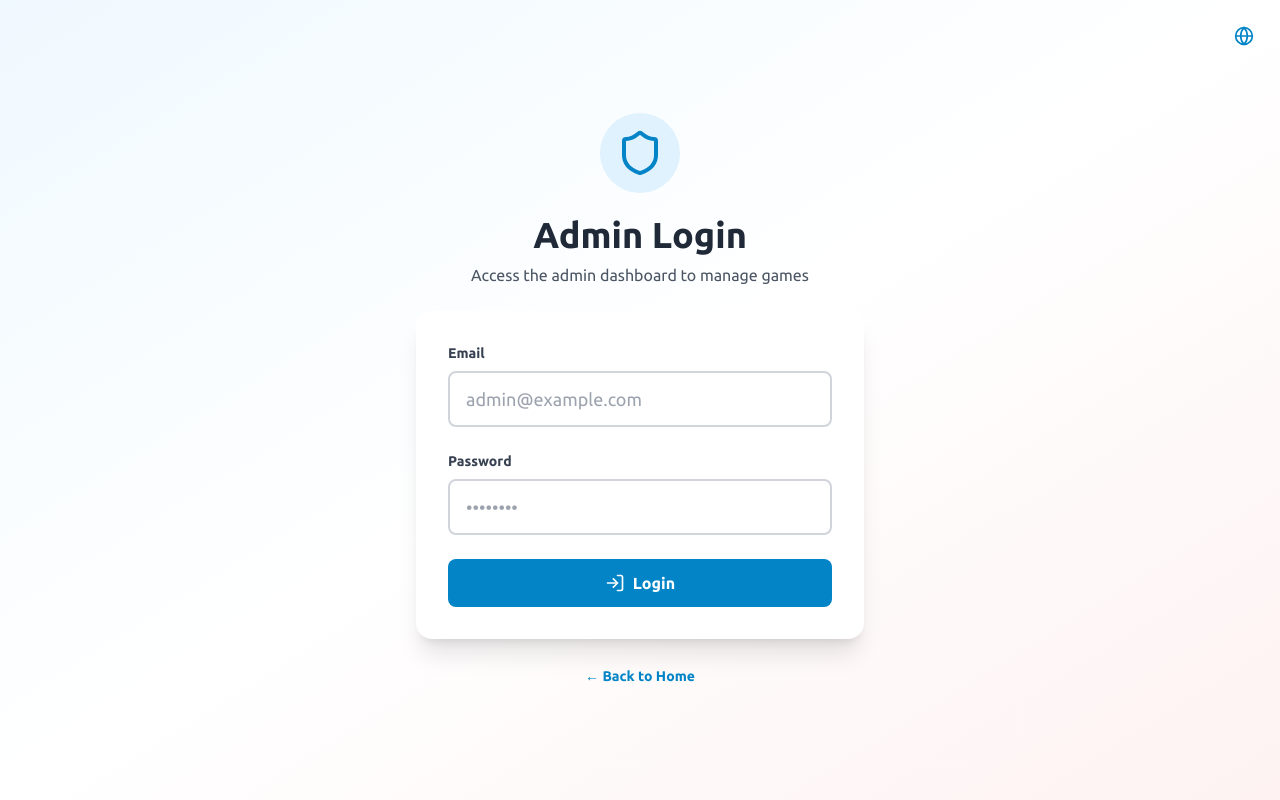
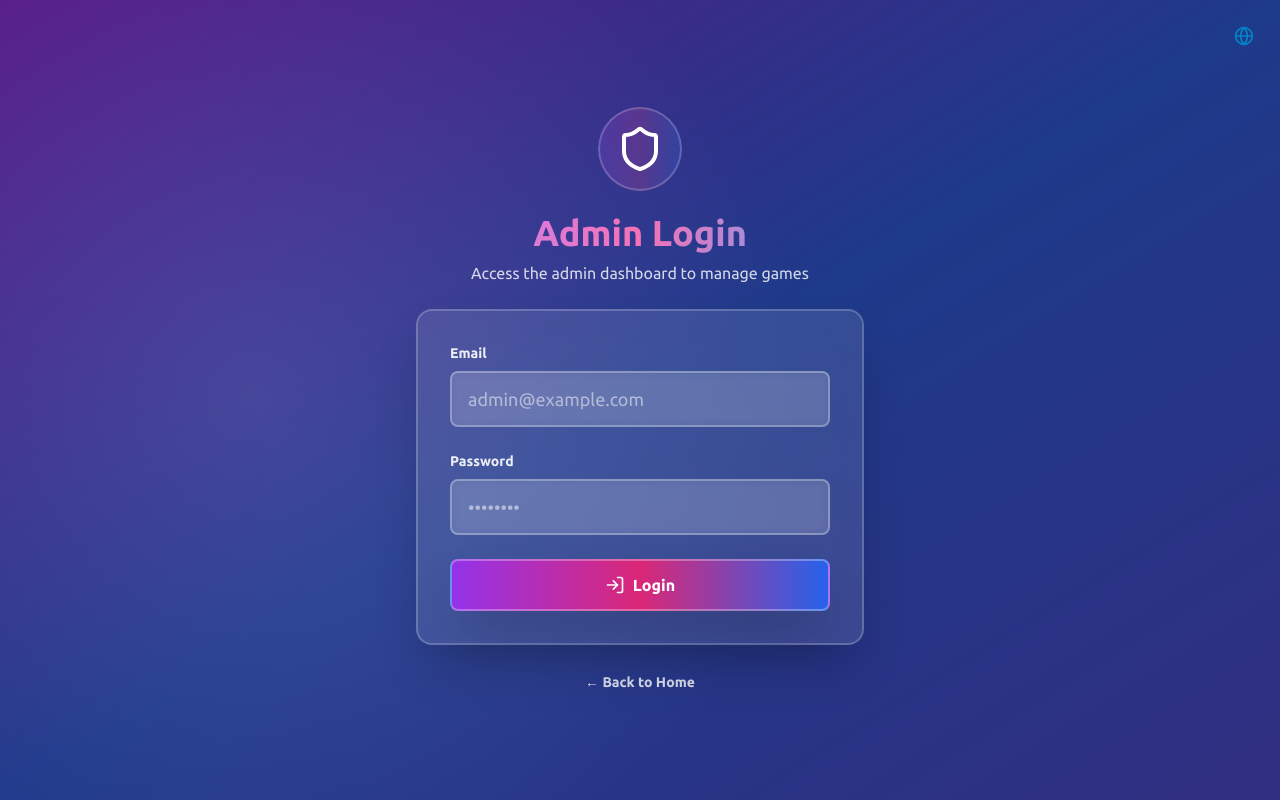
Before and after one commit to b14ckPanther/fakeNews, a Next.js app: page /admin/login in a window 1280 px wide. Built offline with nearby package versions, Linux system fonts and the light colour scheme; no server answers.

Commit message:
Update admin login theme to PlayStation-style with white text inputs, make Dashboard and Logout buttons icon-only

```diff
--- a/app/admin/login/page.tsx
+++ b/app/admin/login/page.tsx
@@ -42,22 +42,28 @@ export default function AdminLoginPage() {
 
   return (
     <div
-      className="min-h-screen flex flex-col items-center justify-center p-4 bg-gradient-to-br from-primary-50 via-white to-danger-50"
+      className="min-h-screen flex flex-col items-center justify-center p-4 bg-gradient-to-br from-purple-900 via-blue-900 to-indigo-900 relative overflow-hidden"
       style={{ fontFamily, direction: isRTL ? 'rtl' : 'ltr' }}
     >
-      <div className="absolute top-4 right-4">
+      {/* Animated background */}
+      <div className="absolute inset-0">
+        <div className="absolute inset-0 bg-gradient-to-br from-purple-900 via-blue-900 to-indigo-900" />
+        <div className="absolute inset-0 bg-[radial-gradient(circle_at_20%_50%,rgba(120,119,198,0.3),transparent_50%)]" />
+      </div>
+
+      <div className="absolute top-4 right-4 z-10">
         <LanguageSwitcher />
       </div>
 
-      <div className="max-w-md w-full space-y-6">
+      <div className="max-w-md w-full space-y-6 relative z-10">
         <div className="text-center">
-          <div className="inline-block p-4 bg-primary-100 rounded-full mb-4">
-            <Shield className="w-12 h-12 text-primary-600" />
+          <div className="inline-block p-4 bg-gradient-to-r from-purple-500/20 via-pink-500/20 to-blue-500/20 backdrop-blur-md rounded-full mb-4 border-2 border-white/20">
+            <Shield className="w-12 h-12 text-white" />
           </div>
-          <h1 className="text-4xl font-bold text-gray-800 mb-2">
+          <h1 className="text-4xl font-black text-transparent bg-clip-text bg-gradient-to-r from-purple-400 via-pink-400 to-blue-400 mb-2">
             {language === 'en' ? 'Admin Login' : language === 'he' ? 'כניסת מנהל' : 'تسجيل دخول المدير'}
           </h1>
-          <p className="text-gray-600">
+          <p className="text-white/80">
             {language === 'en'
               ? 'Access the admin dashboard to manage games'
               : language === 'he'
@@ -66,17 +72,17 @@ export default function AdminLoginPage() {
           </p>
         </div>
 
-        <div className="bg-white rounded-2xl p-8 shadow-xl">
+        <div className="bg-white/10 backdrop-blur-md rounded-2xl p-8 shadow-2xl border-2 border-white/20">
           <form onSubmit={handleSubmit} className="space-y-6">
             {error && (
-              <div className="flex items-center gap-2 p-4 bg-danger-50 border-2 border-danger-200 rounded-lg text-danger-700">
+              <div className="flex items-center gap-2 p-4 bg-red-500/20 border-2 border-red-400/50 rounded-lg text-white backdrop-blur-sm">
                 <AlertCircle className="w-5 h-5 flex-shrink-0" />
                 <p className="text-sm">{error}</p>
               </div>
             )}
 
             <div>
-              <label htmlFor="email" className="block text-sm font-semibold text-gray-700 mb-2">
+              <label htmlFor="email" className="block text-sm font-semibold text-white/90 mb-2">
                 {language === 'en' ? 'Email' : language === 'he' ? 'אימייל' : 'البريد الإلكتروني'}
               </label>
               <input
@@ -86,13 +92,13 @@ export default function AdminLoginPage() {
                 onChange={(e) => setEmail(e.target.value)}
                 required
                 placeholder={language === 'en' ? 'admin@example.com' : language === 'he' ? 'admin@example.com' : 'admin@example.com'}
-                className="w-full px-4 py-3 border-2 border-gray-300 rounded-lg focus:border-primary-500 focus:outline-none text-lg"
+                className="w-full px-4 py-3 bg-white/10 backdrop-blur-sm border-2 border-white/30 rounded-lg focus:border-purple-400 focus:outline-none text-lg text-white placeholder-white/50"
                 disabled={isSubmitting}
               />
             </div>
 
             <div>
-              <label htmlFor="password" className="block text-sm font-semibold text-gray-700 mb-2">
+              <label htmlFor="password" className="block text-sm font-semibold text-white/90 mb-2">
                 {language === 'en' ? 'Password' : language === 'he' ? 'סיסמה' : 'كلمة المرور'}
               </label>
               <input
@@ -102,7 +108,7 @@ export default function AdminLoginPage() {
                 onChange={(e) => setPassword(e.target.value)}
                 required
                 placeholder={language === 'en' ? '••••••••' : language === 'he' ? '••••••••' : '••••••••'}
-                className="w-full px-4 py-3 border-2 border-gray-300 rounded-lg focus:border-primary-500 focus:outline-none text-lg"
+                className="w-full px-4 py-3 bg-white/10 backdrop-blur-sm border-2 border-white/30 rounded-lg focus:border-purple-400 focus:outline-none text-lg text-white placeholder-white/50"
                 disabled={isSubmitting}
               />
             </div>
@@ -110,7 +116,7 @@ export default function AdminLoginPage() {
             <button
               type="submit"
               disabled={isSubmitting || loading}
-              className="w-full flex items-center justify-center gap-2 px-6 py-3 bg-primary-600 text-white rounded-lg font-semibold hover:bg-primary-700 transition-colors disabled:opacity-50 disabled:cursor-not-allowed"
+              className="w-full flex items-center justify-center gap-2 px-6 py-3 bg-gradient-to-r from-purple-600 via-pink-600 to-blue-600 text-white rounded-lg font-bold hover:from-purple-500 hover:via-pink-500 hover:to-blue-500 transition-all shadow-2xl border-2 border-white/30 disabled:opacity-50 disabled:cursor-not-allowed"
             >
               <LogIn className="w-5 h-5" />
               <span>
@@ -126,7 +132,7 @@ export default function AdminLoginPage() {
         <div className="text-center">
           <Link
             href="/"
-            className="text-primary-600 hover:text-primary-700 font-semibold text-sm"
+            className="text-white/80 hover:text-white font-semibold text-sm transition-colors"
           >
             {language === 'en' ? '← Back to Home' : language === 'he' ? '← חזרה לדף הבית' : '← العودة إلى الصفحة الرئيسية'}
           </Link>
--- a/components/Header.tsx
+++ b/components/Header.tsx
@@ -50,22 +50,22 @@ export default function Header() {
               <div className="w-8 h-8 border-2 border-primary-600 border-t-transparent rounded-full animate-spin" />
             ) : user && isAdmin ? (
               <div className={`flex items-center gap-3 ${isRTL ? 'flex-row-reverse' : ''}`}>
-                <span className="text-sm text-gray-600 hidden md:inline">
+                <span className="text-sm text-gray-600 dark:text-dark-text-secondary hidden md:inline">
                   {language === 'en' ? 'Admin' : language === 'he' ? 'מנהל' : 'مدير'}
                 </span>
                 <Link
                   href="/admin/dashboard"
-                  className="flex items-center gap-2 px-4 py-2 bg-primary-600 text-white rounded-lg hover:bg-primary-700 transition-colors text-sm font-semibold"
+                  className="flex items-center justify-center w-10 h-10 bg-primary-600 text-white rounded-lg hover:bg-primary-700 transition-colors"
+                  title={language === 'en' ? 'Dashboard' : language === 'he' ? 'לוח בקרה' : 'لوحة التحكم'}
                 >
-                  <LayoutDashboard className="w-4 h-4" />
-                  <span>{language === 'en' ? 'Dashboard' : language === 'he' ? 'לוח בקרה' : 'لوحة التحكم'}</span>
+                  <LayoutDashboard className="w-5 h-5" />
                 </Link>
                 <button
                   onClick={handleLogout}
-                  className="flex items-center gap-2 px-4 py-2 bg-danger-600 text-white rounded-lg hover:bg-danger-700 transition-colors text-sm font-semibold"
+                  className="flex items-center justify-center w-10 h-10 bg-danger-600 text-white rounded-lg hover:bg-danger-700 transition-colors"
+                  title={language === 'en' ? 'Logout' : language === 'he' ? 'התנתק' : 'تسجيل الخروج'}
                 >
-                  <LogOut className="w-4 h-4" />
-                  <span>{language === 'en' ? 'Logout' : language === 'he' ? 'התנתק' : 'تسجيل الخروج'}</span>
+                  <LogOut className="w-5 h-5" />
                 </button>
               </div>
             ) : (
```
